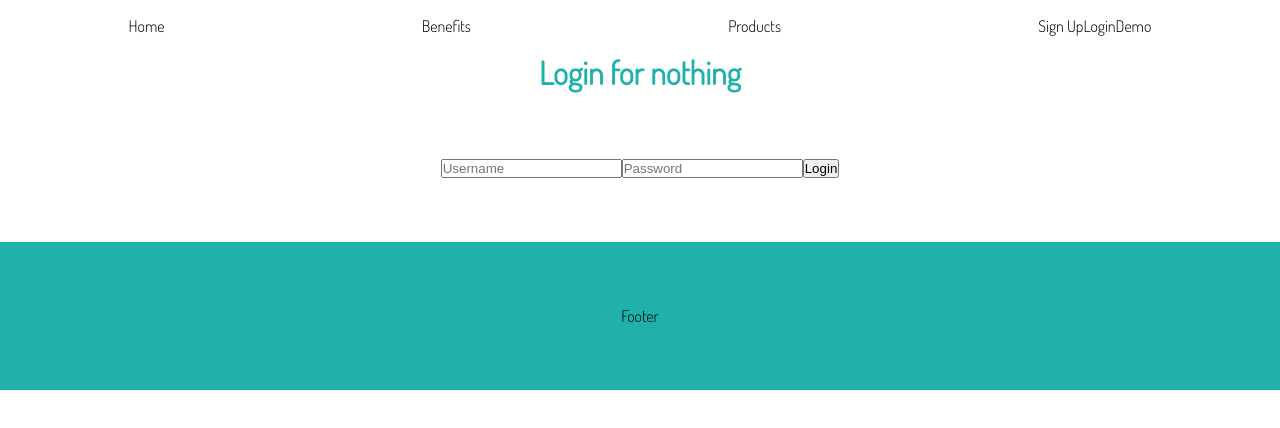
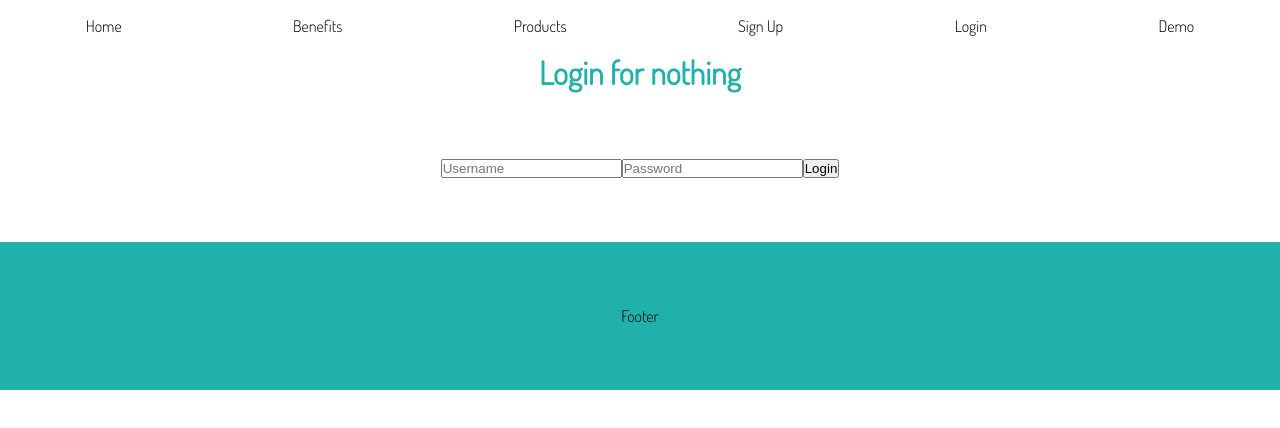
Before and after one commit to fontainm/nothingg, a Vue app in the folder frontend/: page /login in a window 1280 px wide. Shown: the top 428 px of the page. Built offline with nearby package versions, Linux system fonts and the light colour scheme.

Commit message:
global store

```diff
--- a/frontend/src/App.vue
+++ b/frontend/src/App.vue
@@ -1,21 +1,23 @@
 <script setup>
 import { RouterLink, RouterView } from 'vue-router'
-import { useUsersStore } from '@/stores/users'
 </script>
 
 <template>
   <header>
-    <nav>
-      <RouterLink to="/#home">Home</RouterLink>
+    <nav v-if="$usersStore.isLoggedIn">
+      <RouterLink to="/">Home</RouterLink>
+      <RouterLink to="/dashboard">Dashboard</RouterLink>
+      <button @click="handleLogout">Logout</button>
+    </nav>
+    <nav v-else>
+      <RouterLink to="/">Home</RouterLink>
       <RouterLink to="/#benefits">Benefits</RouterLink>
       <RouterLink to="/#products">Products</RouterLink>
-      <div>
-        <RouterLink v-if="!usersStore.isLoggedIn" to="/signup">Sign Up</RouterLink>
-        <RouterLink v-if="!usersStore.isLoggedIn" to="/login">Login</RouterLink>
-        <RouterLink v-if="!usersStore.isLoggedIn" to="/demo">Demo</RouterLink>
-        <button v-if="usersStore.isLoggedIn" @click="handleLogout">Logout</button>
-      </div>
+      <RouterLink to="/signup">Sign Up</RouterLink>
+      <RouterLink to="/login">Login</RouterLink>
+      <RouterLink to="/demo">Demo</RouterLink>
     </nav>
+    <div></div>
   </header>
 
   <RouterView />
@@ -27,24 +29,17 @@ import { useUsersStore } from '@/stores/users'
 
 <script>
 export default {
-  data() {
-    return {
-      usersStore: useUsersStore()
-    }
-  },
-
   mounted() {
-    console.log('check login')
     const loggedUserJSON = window.localStorage.getItem('user')
     if (loggedUserJSON) {
       const user = JSON.parse(loggedUserJSON)
-      this.usersStore.setUser(user)
+      this.$usersStore.setUser(user)
     }
   },
 
   methods: {
     handleLogout() {
-      this.usersStore.logoutUser()
+      this.$usersStore.logoutUser()
       this.$router.push('/')
     }
   }
--- a/frontend/src/components/AppIntro.vue
+++ b/frontend/src/components/AppIntro.vue
@@ -1,13 +1,8 @@
-<script setup>
-import { useUsersStore } from '../stores/users'
-const usersStore = useUsersStore()
-</script>
-
 <template>
   <section class="intro" id="home">
     <div class="container">
       <h2>Nothing</h2>
-      <p v-if="usersStore.isLoggedIn">Welcome {{ usersStore.user.username }}</p>
+      <p v-if="$usersStore.isLoggedIn">Welcome {{ $usersStore.user.username }}</p>
       <p v-else>Sign up now for nothing</p>
     </div>
   </section>
--- a/frontend/src/components/AppLogin.vue
+++ b/frontend/src/components/AppLogin.vue
@@ -1,7 +1,3 @@
-<script setup>
-import { useUsersStore } from '../stores/users'
-</script>
-
 <template>
   <section class="login">
     <div class="container">
@@ -23,8 +19,7 @@ export default {
     return {
       username: '',
       password: '',
-      errorMessage: '',
-      usersStore: useUsersStore()
+      errorMessage: ''
     }
   },
 
@@ -34,7 +29,7 @@ export default {
       this.errorMessage = ''
 
       try {
-        await this.usersStore.loginUser({ username: this.username, password: this.password })
+        await this.$usersStore.loginUser({ username: this.username, password: this.password })
         this.$router.push('/dashboard')
       } catch (error) {
         this.errorMessage = error.response.data.message
--- a/frontend/src/components/AppSignUp.vue
+++ b/frontend/src/components/AppSignUp.vue
@@ -1,7 +1,3 @@
-<script setup>
-import { useUsersStore } from '../stores/users'
-</script>
-
 <template>
   <section class="signup">
     <div class="container">
@@ -25,8 +21,7 @@ export default {
       username: '',
       email: '',
       password: '',
-      errorMessage: '',
-      usersStore: useUsersStore()
+      errorMessage: ''
     }
   },
 
@@ -36,7 +31,7 @@ export default {
       this.errorMessage = ''
 
       try {
-        await this.usersStore.createUser({
+        await this.$usersStore.createUser({
           username: this.username,
           email: this.email,
           password: this.password
--- a/frontend/src/components/AppUsers.vue
+++ b/frontend/src/components/AppUsers.vue
@@ -1,7 +1,3 @@
-<script setup>
-import { useUsersStore } from '../stores/users'
-</script>
-
 <template>
   <section class="users">
     <div class="container">
@@ -13,15 +9,9 @@ import { useUsersStore } from '../stores/users'
 
 <script>
 export default {
-  data() {
-    return {
-      usersStore: useUsersStore()
-    }
-  },
-
   computed: {
     totalUsers() {
-      return this.usersStore.totalUsers
+      return this.$usersStore.totalUsers
     }
   },
 
@@ -33,7 +23,7 @@ export default {
 
   methods: {
     async countUsers() {
-      this.usersStore.getTotalUsers()
+      this.$usersStore.getTotalUsers()
     }
   }
 }
--- a/frontend/src/main.js
+++ b/frontend/src/main.js
@@ -2,13 +2,17 @@ import './assets/main.scss'
 
 import { createApp } from 'vue'
 import { createPinia } from 'pinia'
-
 import App from './App.vue'
 import router from './router'
+import { useUsersStore } from './stores/users.js'
 
 const app = createApp(App)
 
 app.use(createPinia())
+
+const usersStore = useUsersStore()
+app.config.globalProperties.$usersStore = usersStore
+
 app.use(router)
 
 app.mount('#app')
--- a/frontend/src/views/DashboardView.vue
+++ b/frontend/src/views/DashboardView.vue
@@ -1,6 +1,7 @@
 <template>
   <div class="demo">
     <h1>Welcome to nothing!</h1>
+    <p>You are logged in as {{ $usersStore.user.username }}</p>
   </div>
 </template>
 
```
